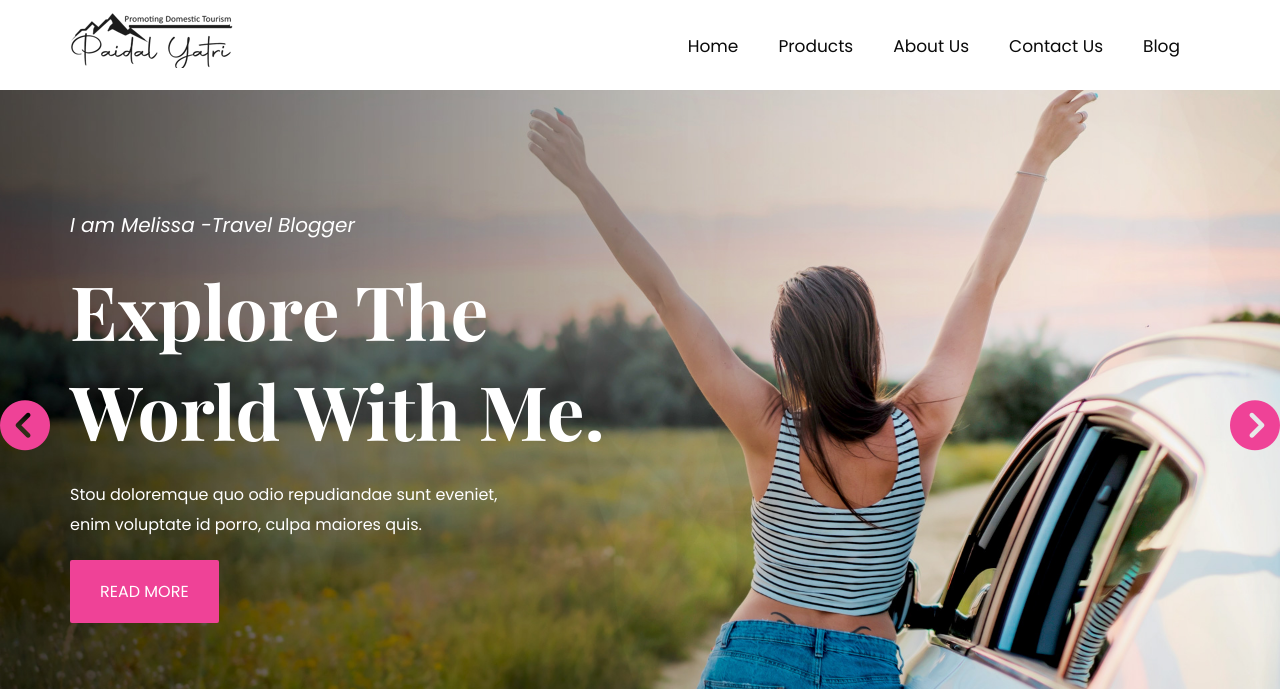
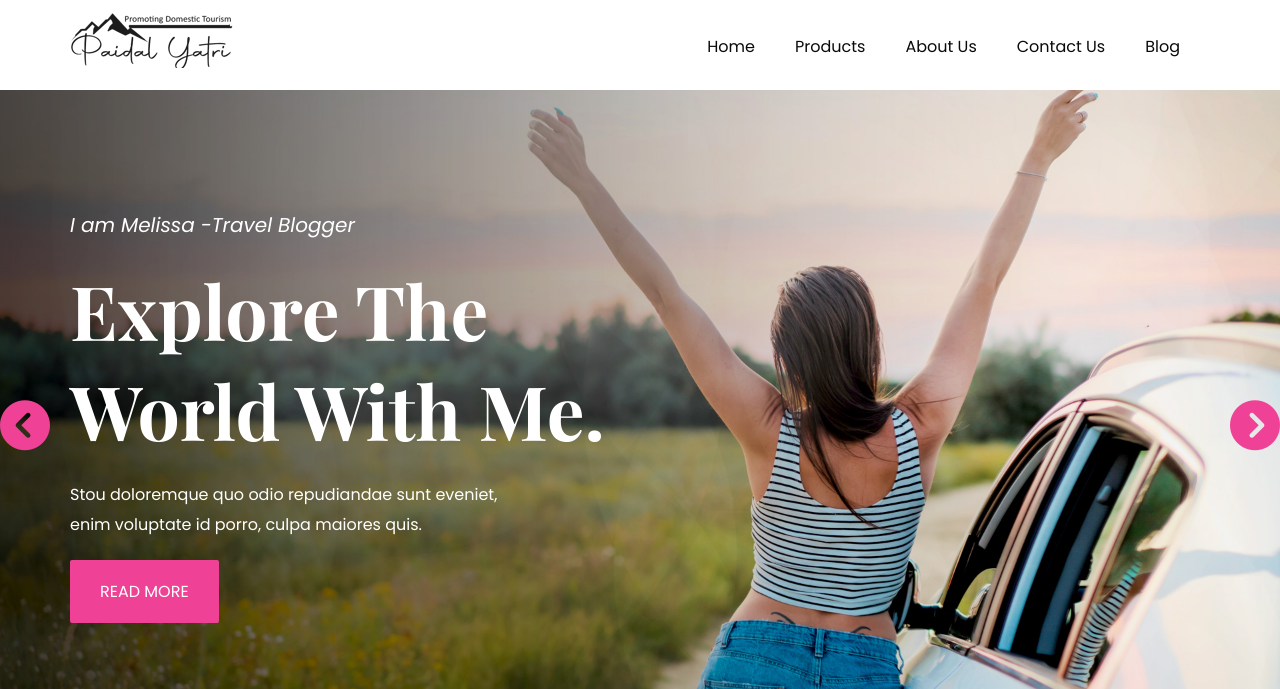
Before and after one commit to bikashbist/paidal-yatri, a Laravel app: page / in a window 1280 px wide. Shown: the top 689 px of the page. Run offline with Laravel 8, Linux system fonts and the light colour scheme; some libraries are stand-ins or nearby versions; some web fonts are replaced.

Commit message:
css chnage

```diff
--- a/css/test.css
+++ b/css/test.css
@@ -24,7 +24,7 @@ nav.navbar {
   padding: 0 em;
   display: inline-block;
   transition: all 0.2s linear;
-  font-size: 17px;
+  font-size: 16px;
 }
 
 .logo {
--- a/scss/_navbar.scss
+++ b/scss/_navbar.scss
@@ -26,7 +26,7 @@ nav.navbar {
   padding: 0 em;
   display: inline-block;
   transition: all .2s linear;
-  font-size: 17px
+  font-size: 16px
 }
 
 .nav-links {
```
